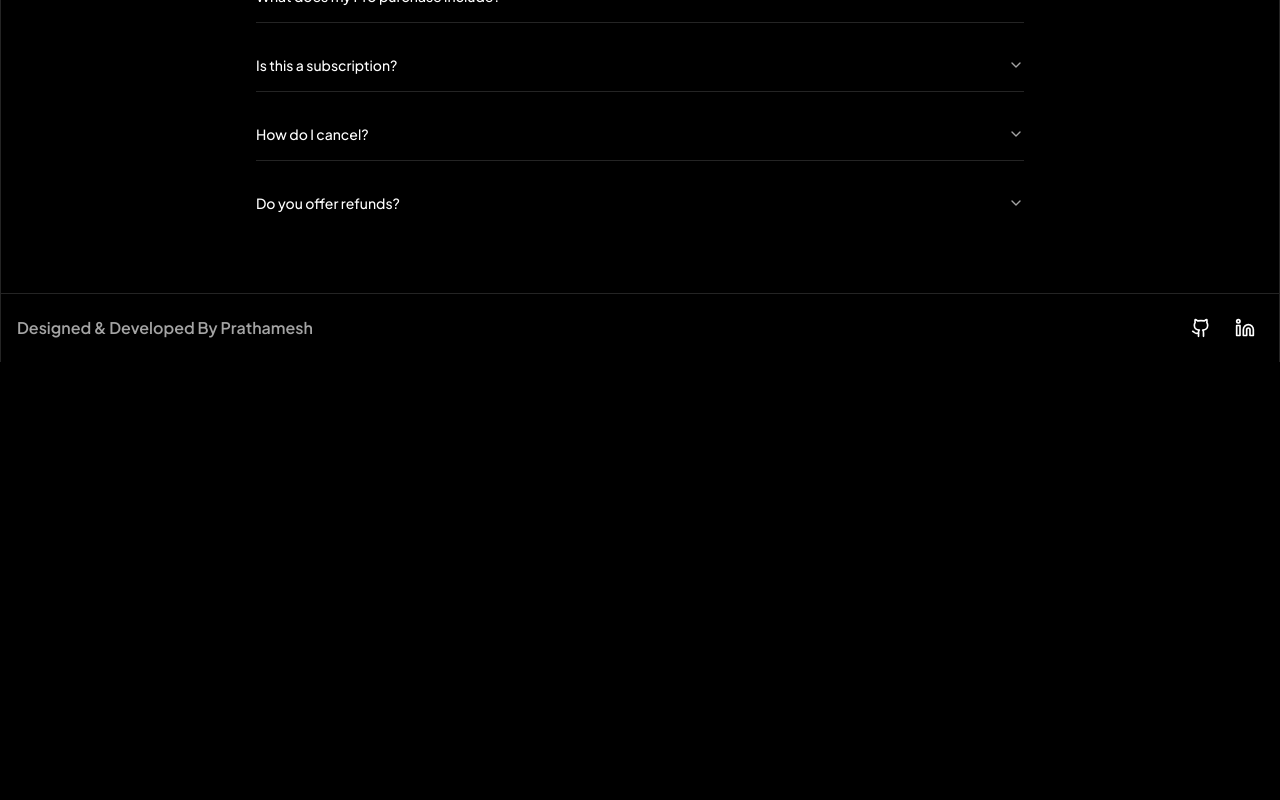
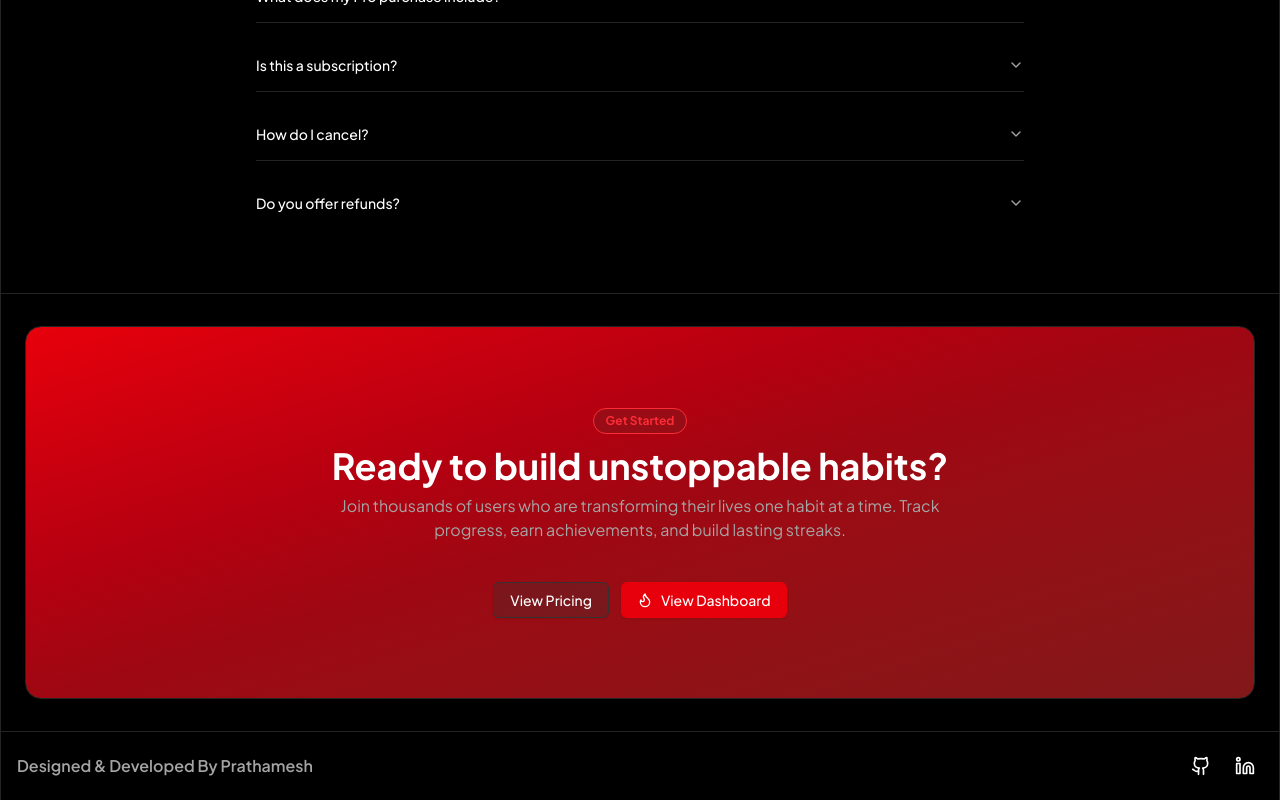
Before and after one commit to Prathamesh0222/streak, a Next.js app: page / in a window 1280 px wide. Shown: the part 4137-4937 px from the top of the page. Before the commit the page ends 4499 px from the top, so only its background shows below. Built offline with nearby package versions, Linux system fonts and the light colour scheme.

Commit message:
Add PreFooterCTA component to enhance user engagement on the homepage. Integrate call-to-action section with links to pricing and dashboard, encouraging users to start building habits. Update page layout to include the new component for improved user experience.

```diff
--- a/app/page.tsx
+++ b/app/page.tsx
@@ -4,6 +4,7 @@ import { Hero } from "@/components/hero";
 import { FeaturesSection } from "@/components/features-section";
 import { FAQSection } from "@/components/faq-section";
 import { AdvancedFeatures } from "@/components/advanced-features";
+import { PreFooterCTA } from "@/components/pre-footer-cta";
 
 export default function Home() {
   return (
@@ -17,6 +18,7 @@ export default function Home() {
           <FeaturesSection />
           <AdvancedFeatures />
           <FAQSection />
+          <PreFooterCTA />
         </div>
         <div className="border-t w-full">
           <Footer />
--- /dev/null
+++ b/components/pre-footer-cta.tsx
@@ -0,0 +1,42 @@
+import Link from "next/link";
+import { Flame } from "lucide-react";
+
+export function PreFooterCTA() {
+  return (
+    <div className="border-t w-full">
+      <section className="max-w-7xl mx-auto px-4 md:px-6 py-8 border-x">
+        <div className="p-20 border rounded-2xl bg-gradient-to-br dark:from-red-600 dark:via-red-800 dark:to-red-900 from-red-300 via-red-400 to-red-500">
+          <div className="text-center mb-10">
+            <span className="inline-block text-xs px-3 py-1 rounded-full bg-red-300/70 border-red-500 text-red-700 dark:bg-red-900/50 border dark:border-red-500 dark:text-red-500 font-bold">
+              Get Started
+            </span>
+            <h2 className="mt-3 text-3xl md:text-4xl font-bold">
+              Ready to build unstoppable habits?
+            </h2>
+            <p className="mt-2 text-muted-foreground max-w-2xl mx-auto">
+              Join thousands of users who are transforming their lives one habit
+              at a time. Track progress, earn achievements, and build lasting
+              streaks.
+            </p>
+          </div>
+
+          <div className="flex flex-col md:flex-row gap-3 justify-center items-center">
+            <Link
+              href="/pricing"
+              className="inline-flex items-center justify-center gap-2 whitespace-nowrap rounded-md text-sm font-medium transition-all bg-background border border-input shadow-xs hover:bg-accent hover:text-accent-foreground dark:bg-input/30 dark:border-input dark:hover:bg-input/50 h-9 px-4 py-2"
+            >
+              View Pricing
+            </Link>
+            <Link
+              href="/dashboard"
+              className="inline-flex items-center justify-center gap-2 whitespace-nowrap rounded-md text-sm font-medium transition-all bg-red-600 text-white shadow-xs hover:bg-red-700 h-9 px-4 py-2"
+            >
+              <Flame className="w-4 h-4" />
+              View Dashboard
+            </Link>
+          </div>
+        </div>
+      </section>
+    </div>
+  );
+}
```
